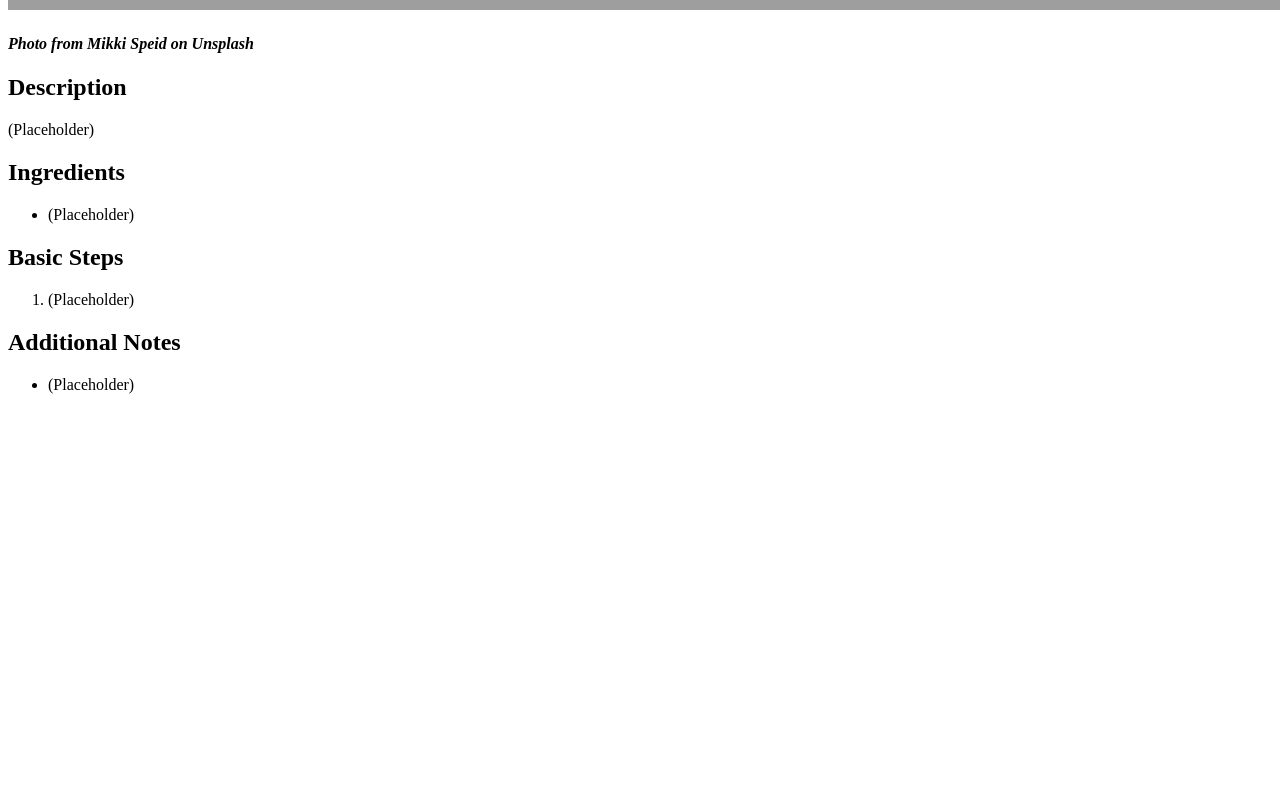
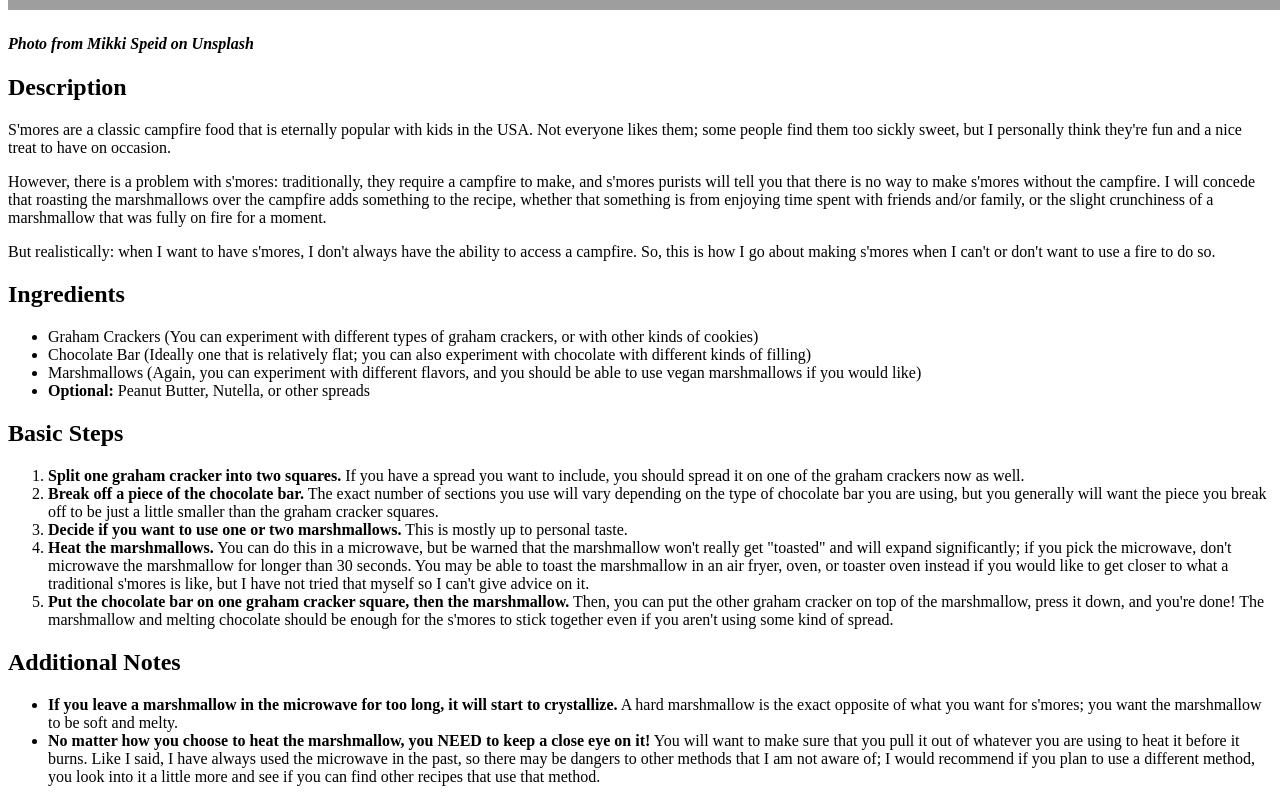
Before and after one commit to nicolajanie-hub/odin-recipes, a plain HTML site: page recipes/smores.html in a window 1280 px wide. Shown: the part 3560-4362 px from the top of the page. Before the commit the page ends 3970 px from the top, so only its background shows below. Drawn offline with Linux system fonts and the light colour scheme; grey boxes are pictures that could not be loaded.

Commit message:
Add recipe for s'mores

```diff
--- a/recipes/smores.html
+++ b/recipes/smores.html
@@ -15,21 +15,31 @@
         <h4><em>Photo from Mikki Speid on Unsplash</em></h4>
 
         <h2>Description</h2>
-        <p>(Placeholder)</p>
+        <p>S'mores are a classic campfire food that is eternally popular with kids in the USA. Not everyone likes them; some people find them too sickly sweet, but I personally think they're fun and a nice treat to have on occasion.</p>
+        <p>However, there is a problem with s'mores: traditionally, they require a campfire to make, and s'mores purists will tell you that there is no way to make s'mores without the campfire. I will concede that roasting the marshmallows over the campfire adds something to the recipe, whether that something is from enjoying time spent with friends and/or family, or the slight crunchiness of a marshmallow that was fully on fire for a moment.</p>
+        <p>But realistically: when I want to have s'mores, I don't always have the ability to access a campfire. So, this is how I go about making s'mores when I can't or don't want to use a fire to do so.</p>
 
         <h2>Ingredients</h2>
         <ul>
-            <li>(Placeholder)</li>
+            <li>Graham Crackers (You can experiment with different types of graham crackers, or with other kinds of cookies)</li>
+            <li>Chocolate Bar (Ideally one that is relatively flat; you can also experiment with chocolate with different kinds of filling)</li>
+            <li>Marshmallows (Again, you can experiment with different flavors, and you should be able to use vegan marshmallows if you would like)</li>
+            <li><strong>Optional:</strong> Peanut Butter, Nutella, or other spreads</li>
         </ul>
 
         <h2>Basic Steps</h2>
         <ol>
-            <li>(Placeholder)</li>
+            <li><strong>Split one graham cracker into two squares. </strong> If you have a spread you want to include, you should spread it on one of the graham crackers now as well.</li>
+            <li><strong>Break off a piece of the chocolate bar.</strong> The exact number of sections you use will vary depending on the type of chocolate bar you are using, but you generally will want the piece you break off to be just a little smaller than the graham cracker squares.</li>
+            <li><strong>Decide if you want to use one or two marshmallows.</strong> This is mostly up to personal taste.</li>
+            <li><strong>Heat the marshmallows.</strong> You can do this in a microwave, but be warned that the marshmallow won't really get "toasted" and will expand significantly; if you pick the microwave, don't microwave the marshmallow for longer than 30 seconds. You may be able to toast the marshmallow in an air fryer, oven, or toaster oven instead if you would like to get closer to what a traditional s'mores is like, but I have not tried that myself so I can't give advice on it.</li>
+            <li><strong>Put the chocolate bar on one graham cracker square, then the marshmallow.</strong> Then, you can put the other graham cracker on top of the marshmallow, press it down, and you're done! The marshmallow and melting chocolate should be enough for the s'mores to stick together even if you aren't using some kind of spread.</li>
         </ol>
 
         <h2>Additional Notes</h2>
         <ul>
-            <li>(Placeholder)</li>
+            <li><strong>If you leave a marshmallow in the microwave for too long, it will start to crystallize.</strong> A hard marshmallow is the exact opposite of what you want for s'mores; you want the marshmallow to be soft and melty.</li>
+            <li><strong>No matter how you choose to heat the marshmallow, you NEED to keep a close eye on it!</strong> You will want to make sure that you pull it out of whatever you are using to heat it before it burns. Like I said, I have always used the microwave in the past, so there may be dangers to other methods that I am not aware of; I would recommend if you plan to use a different method, you look into it a little more and see if you can find other recipes that use that method.</li>
         </ul>
     </body>
 
```
